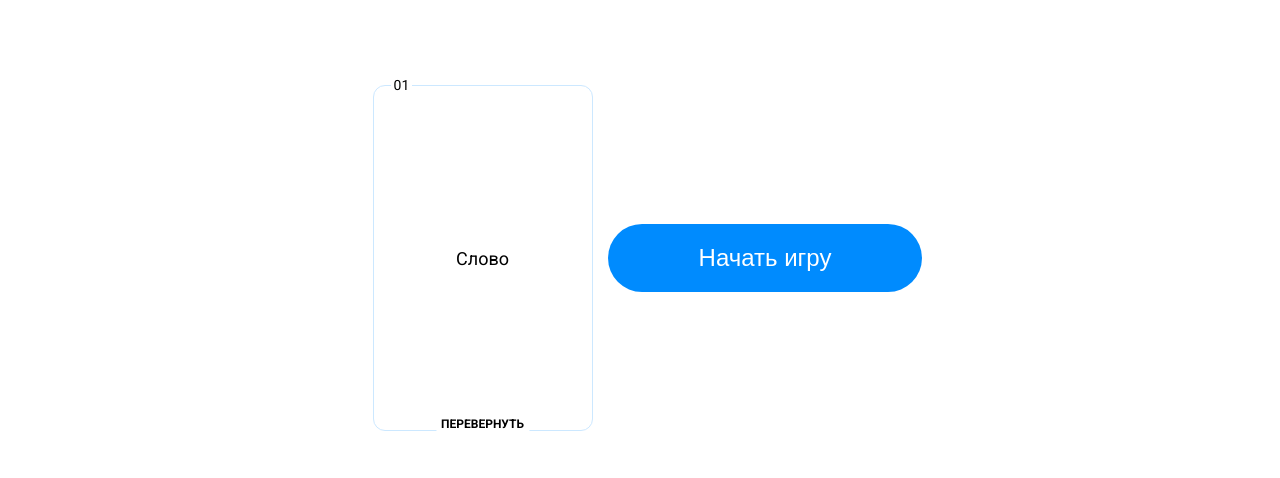
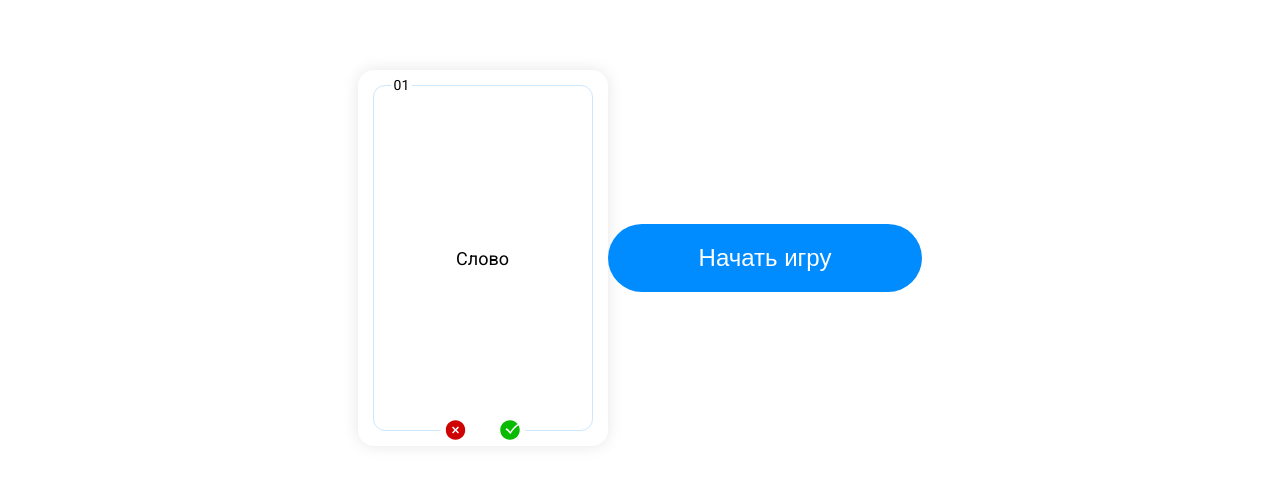
Before and after one commit to WebSergeevDima/ps-vue-homework, a Vue app in the folder 1-basics/: page / in a window 1280 px wide. Both pictures are taken after a click on the element "ПЕРЕВЕРНУТЬ". Shown: the part 192-670 px from the top of the page. Built offline with nearby package versions, Linux system fonts and the light colour scheme.

Commit message:
Правки

```diff
--- a/1-basics/src/App.vue
+++ b/1-basics/src/App.vue
@@ -2,7 +2,7 @@
 <div class="wrapper">
   <Header :score="score" />
   <div class="content">
-    <Card @add-action="addAction" @turn-card="turnCard" />
+    <Card @add-action="addAction" @turn-card="turnCard" :isTurnCard="isTurnCard" />
     <Button type="button">Начать игру</Button>
   </div>
 </div>
@@ -15,13 +15,17 @@ import Card from "./components/Card/Card.vue";
 import {ref} from "vue";
 
 const score = ref(100);
+const isTurnCard = ref(false);
 
 const addAction = (isAnswer) => {
   console.log('isAnswer: ', isAnswer)
+  score.value = score.value + 1;
+  isTurnCard.value = false;
 }
 
 const turnCard = () => {
   console.log('turnCard! ')
+  isTurnCard.value = true;
 }
 </script>
 
--- a/1-basics/src/components/Card/Card.vue
+++ b/1-basics/src/components/Card/Card.vue
@@ -3,11 +3,11 @@
     <div class="content">
       <div class="count">01</div>
       <div class="word">Слово</div>
-      <div class="action" v-if="props.isTurnCard">
-        <IconNo @click="emit('addAction', false)" />
-        <IconYes @click="emit('addAction', true)" />
+      <div class="actionBtns" v-if="props.isTurnCard">
+        <IconNo @click="emit('addAction', false)" class="btn" />
+        <IconYes @click="emit('addAction', true)" class="btn" />
       </div>
-      <div class="action" @click="emit('turnCard')" v-if="!props.isTurnCard">
+      <div class="actionTurn" @click="emit('turnCard')" v-if="!props.isTurnCard">
         Перевернуть
       </div>
     </div>
@@ -32,6 +32,8 @@ const props = defineProps({
   width: 250px;
   height: 376px;
   padding: 15px;
+  box-shadow: 0px 0px 16px 0px #0000001A;
+  border-radius: 16px;
 }
 
 .content {
@@ -51,12 +53,27 @@ const props = defineProps({
   padding: 0 3px;
 }
 
-.action {
+.actionTurn {
   text-transform: uppercase;
   font-size: 12px;
   font-weight: 700;
   position: absolute;
-  bottom: -8px;
+  bottom: -14px;
+  left: 50%;
+  transform: translate(-50%, -50%);
+  background-color: var(--color-white);
+  padding: 0 5px;
+  min-width: 85px;
+  display: flex;
+  justify-content: space-between;
+}
+
+.actionBtns {
+  text-transform: uppercase;
+  font-size: 12px;
+  font-weight: 700;
+  position: absolute;
+  bottom: -20px;
   left: 50%;
   transform: translate(-50%, -50%);
   background-color: var(--color-white);
@@ -74,4 +91,8 @@ const props = defineProps({
   font-weight: 400;
   font-size: 18px;
 }
+
+.btn {
+  cursor: pointer;
+}
 </style>
--- a/1-basics/src/style.css
+++ b/1-basics/src/style.css
@@ -8,13 +8,13 @@ body {
   margin: 0;
 }
 
+* {
+  box-sizing: border-box;
+}
+
 :root {
   --bg-primary: #CCE8FF;
   --color-white: #FFFFFF;
   --color-primary: #008BFE;
   --color-primary-hover: #006FCB;
 }
-
-* {
-  box-sizing: border-box;
-}
```
